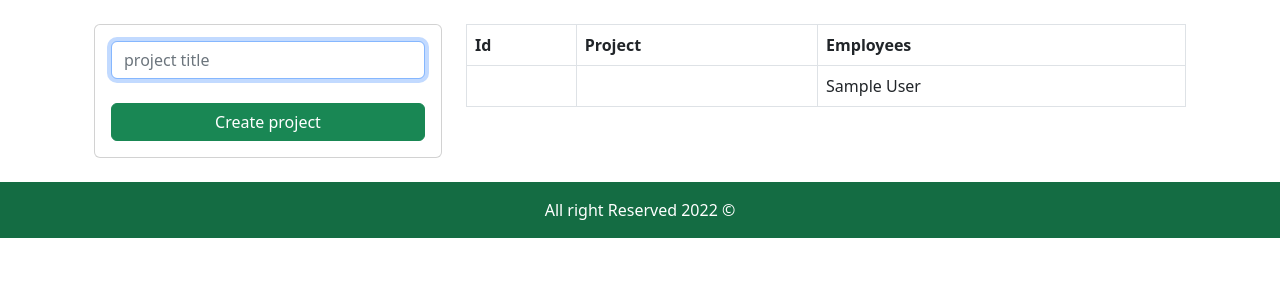
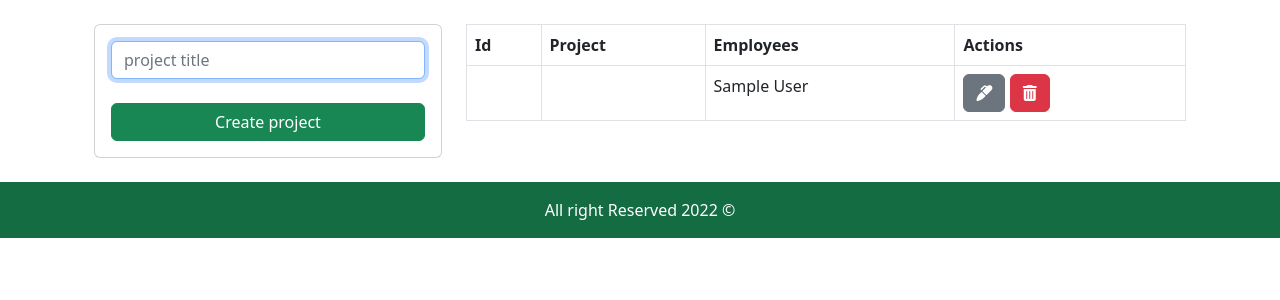
Before and after one commit to Jovita113/BIT_Sprint7_MySQL, a PHP site: page / in a window 1280 px wide. Shown: the part 72-372 px from the top of the page. Run offline with PHP 8.4, Linux system fonts and the light colour scheme; tables that the repository leaves empty or names only in its code hold one stand-in row (values such as "Sample post"); data that the repository does not hold is empty; some libraries are stand-ins or nearby versions.

Commit message:
added update and delete actions

```diff
--- a/index.php
+++ b/index.php
@@ -37,6 +37,7 @@
                             <th>Id</th>
                             <th>Project</th>
                             <th>Employees</th>
+                            <th>Actions</th>
                         </tr>
                     </thead>
                     <tbody>
@@ -54,6 +55,14 @@
                                 <td><?php echo $row['ID'] ?></td>
                                 <td><?php echo $row['ProjectName'] ?></td>
                                 <td><?php echo $row['combinedEmp'] ?></td>
+                                <td>
+                                    <a href="" class="btn btn-secondary">
+                                        <i class="fa-solid fa-marker"></i>
+                                    </a>
+                                    <a href="" class="btn btn-danger">
+                                        <i class="fa-solid fa-trash-can"></i>
+                                    </a>
+                                </td>
                             </tr>
                         <?php } ?>
                     </tbody>
```
Also changed, not shown: employees.php (+9 -0 lines).
